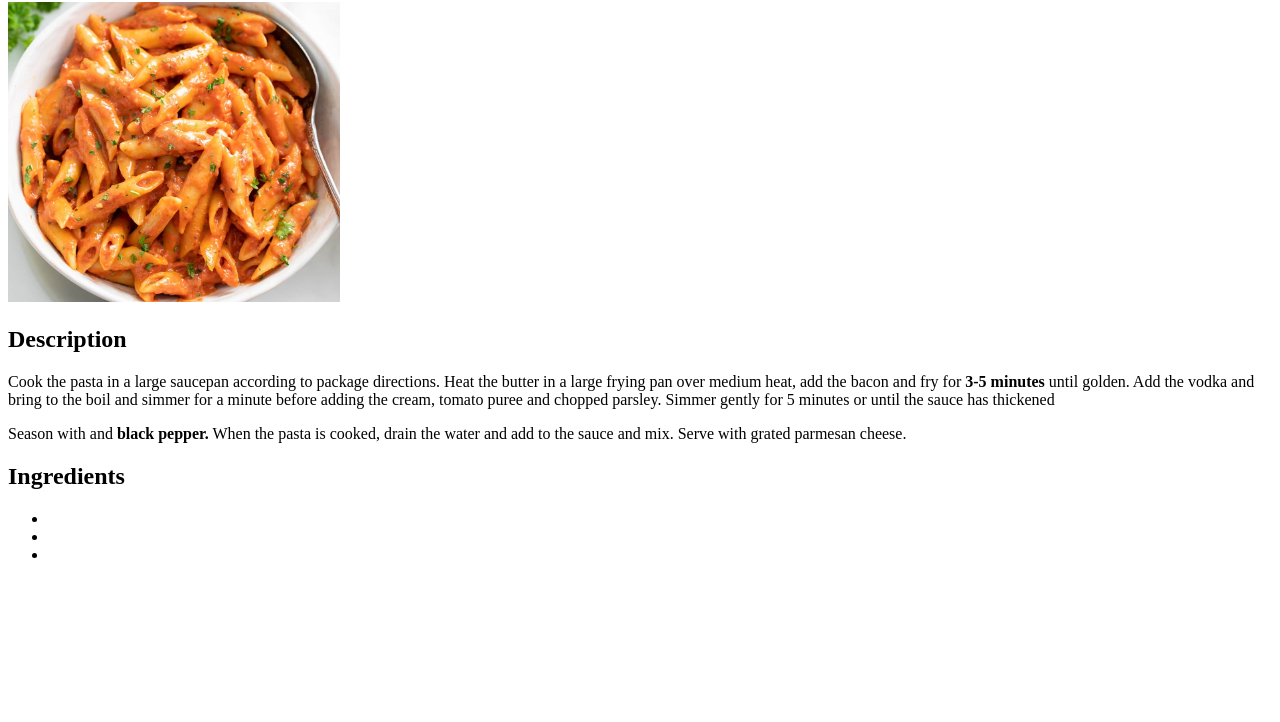
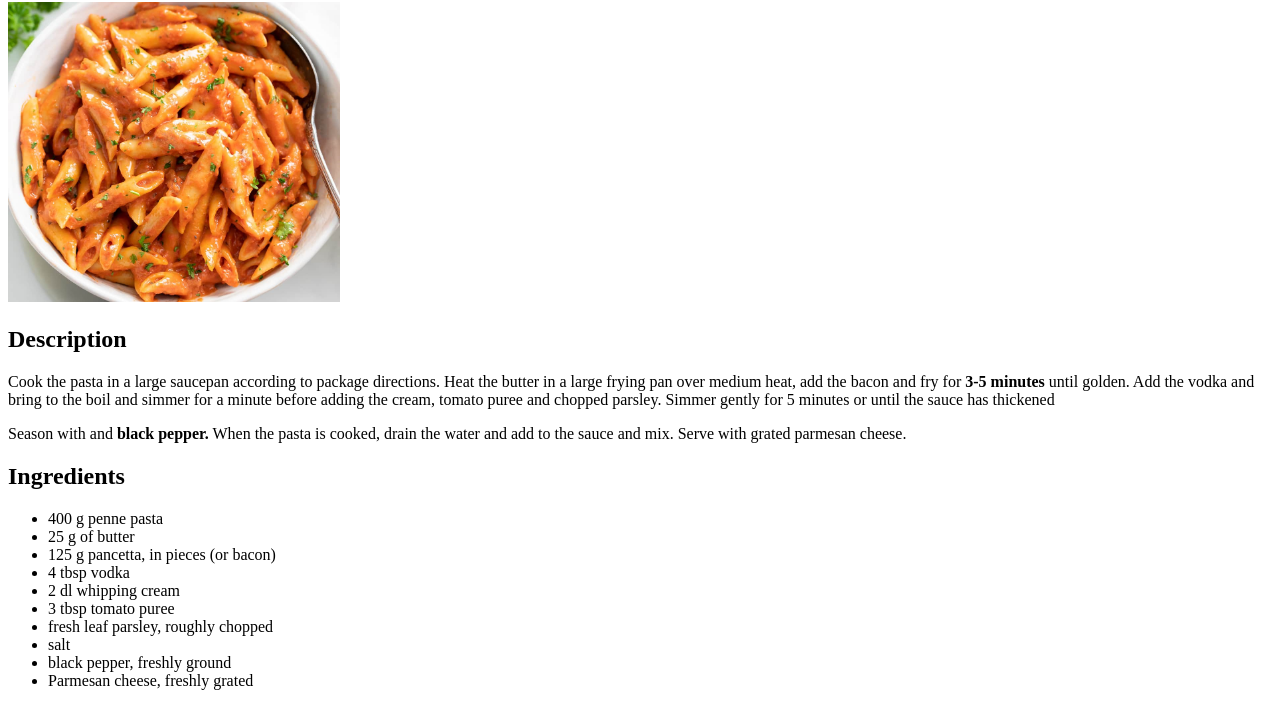
Before and after one commit to Luddejhh/Recipes, a plain HTML site: page recipes/penne-vodka.html in a window 1280 px wide. Shown: the part 78-800 px from the top of the page. Drawn offline with Linux system fonts and the light colour scheme.

Commit message:
add ingredients, description torecipie

```diff
--- a/recipes/penne-vodka.html
+++ b/recipes/penne-vodka.html
@@ -20,9 +20,16 @@
 
    <h2>Ingredients</h2>
     <ul>
-        <li></li>
-        <li></li>
-        <li></li>
+        <li>400 g penne pasta</li>
+        <li>25 g of butter</li>
+        <li>125 g pancetta, in pieces (or bacon)</li>
+        <li>4 tbsp vodka</li>
+        <li>2 dl whipping cream</li>
+        <li>3 tbsp tomato puree</li>
+        <li>fresh leaf parsley, roughly chopped</li>
+        <li>salt</li>
+        <li>black pepper, freshly ground</li>
+        <li>Parmesan cheese, freshly grated</li>
     </ul>
 
 </body>
```
